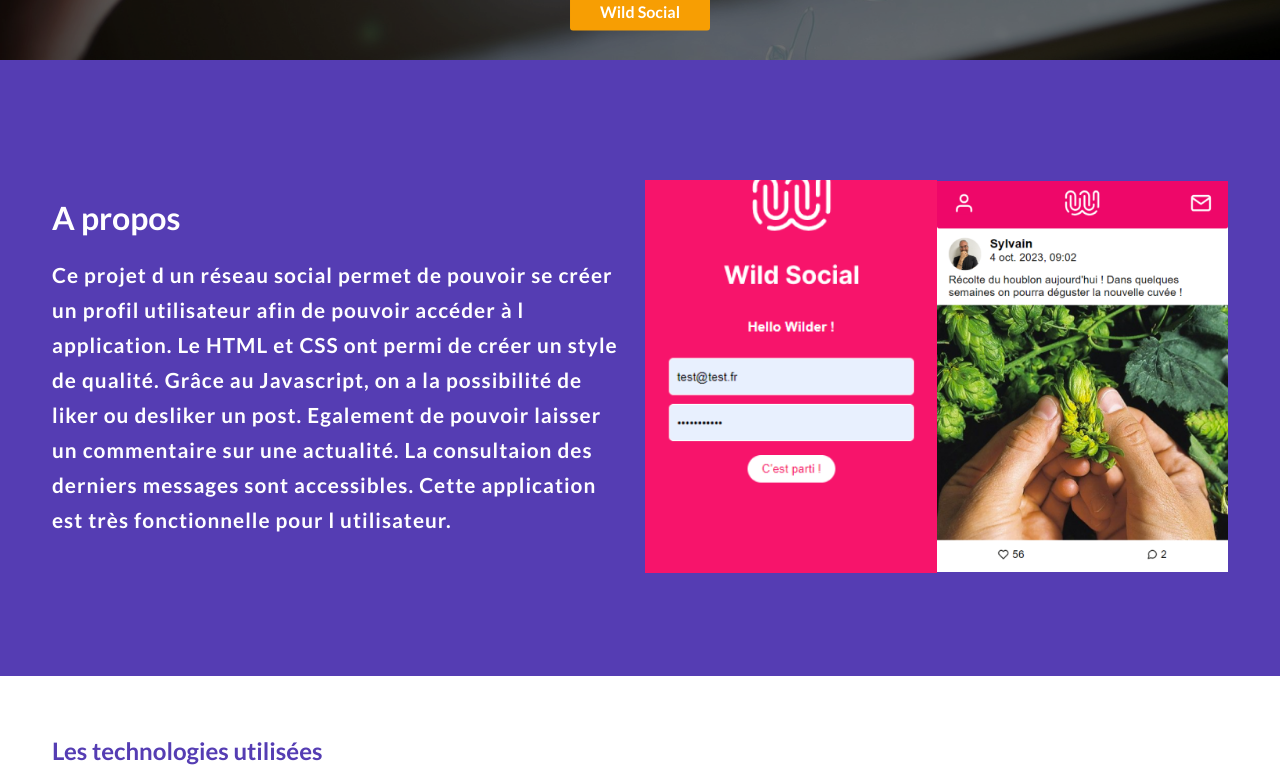
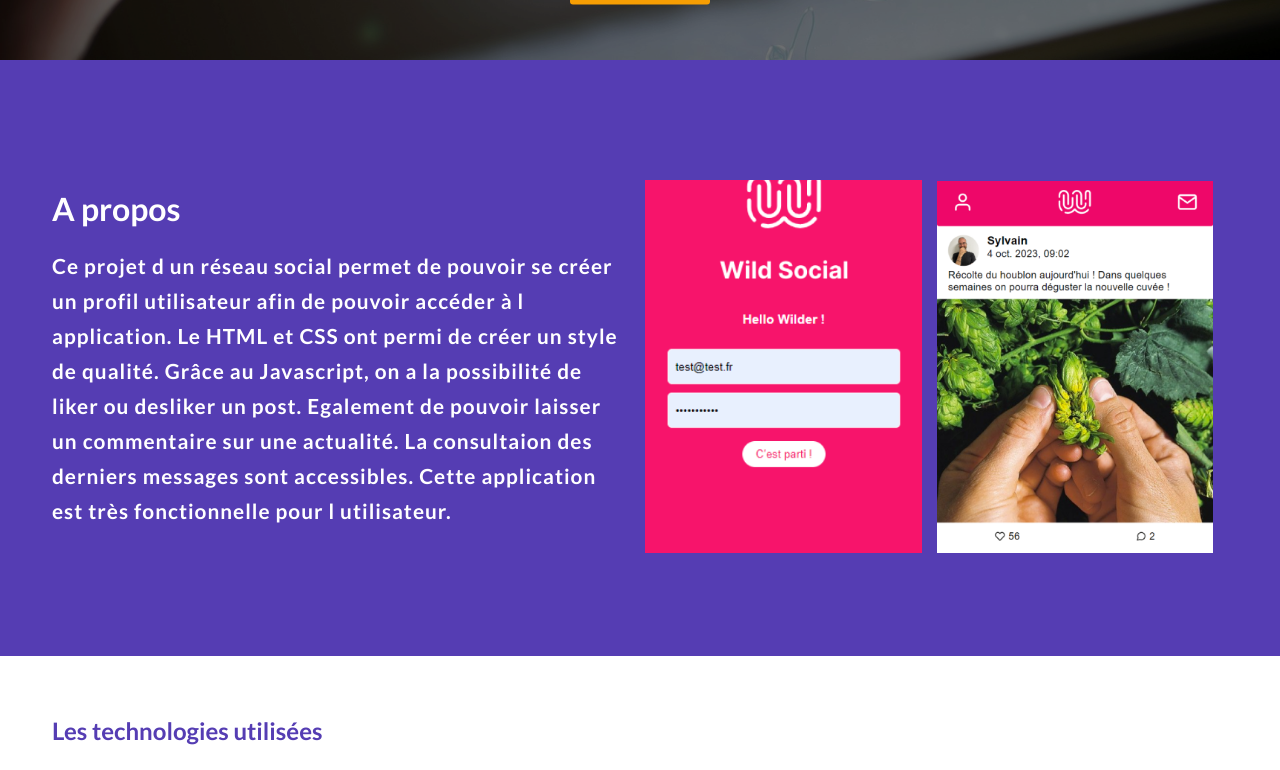
Before and after one commit to davidduranty/portfolio_Duranty_David, a React (Vite) app in the folder frontend/: page /project1 in a window 1280 px wide. Shown: the part 480-1250 px from the top of the page. Built offline with nearby package versions, Linux system fonts and the light colour scheme.

Commit message:
adjust scss header

```diff
--- a/frontend/src/components/Projects-header/_headerProject.scss
+++ b/frontend/src/components/Projects-header/_headerProject.scss
@@ -34,7 +34,7 @@
   .btn-project {
     position: absolute;
     left: 50%;
-    top: 80%;
+    top: 74%;
     transform: translate(-50%, 50%);
     z-index: 10;
     cursor: pointer;
--- a/frontend/src/components/Projects-skills/_skillsProject.scss
+++ b/frontend/src/components/Projects-skills/_skillsProject.scss
@@ -46,7 +46,7 @@
       max-width: 100%;
 
       img {
-        max-width: 100%;
+        max-width: 95%;
         background-position: center;
         object-fit: cover;
       }
--- a/frontend/src/components/header/_header.scss
+++ b/frontend/src/components/header/_header.scss
@@ -23,7 +23,7 @@
   }
   h2 {
     position: absolute;
-    top: 50%;
+    top: 43%;
     left: 50%;
     transform: translate(-50%, 0);
     color: #fff;
```
